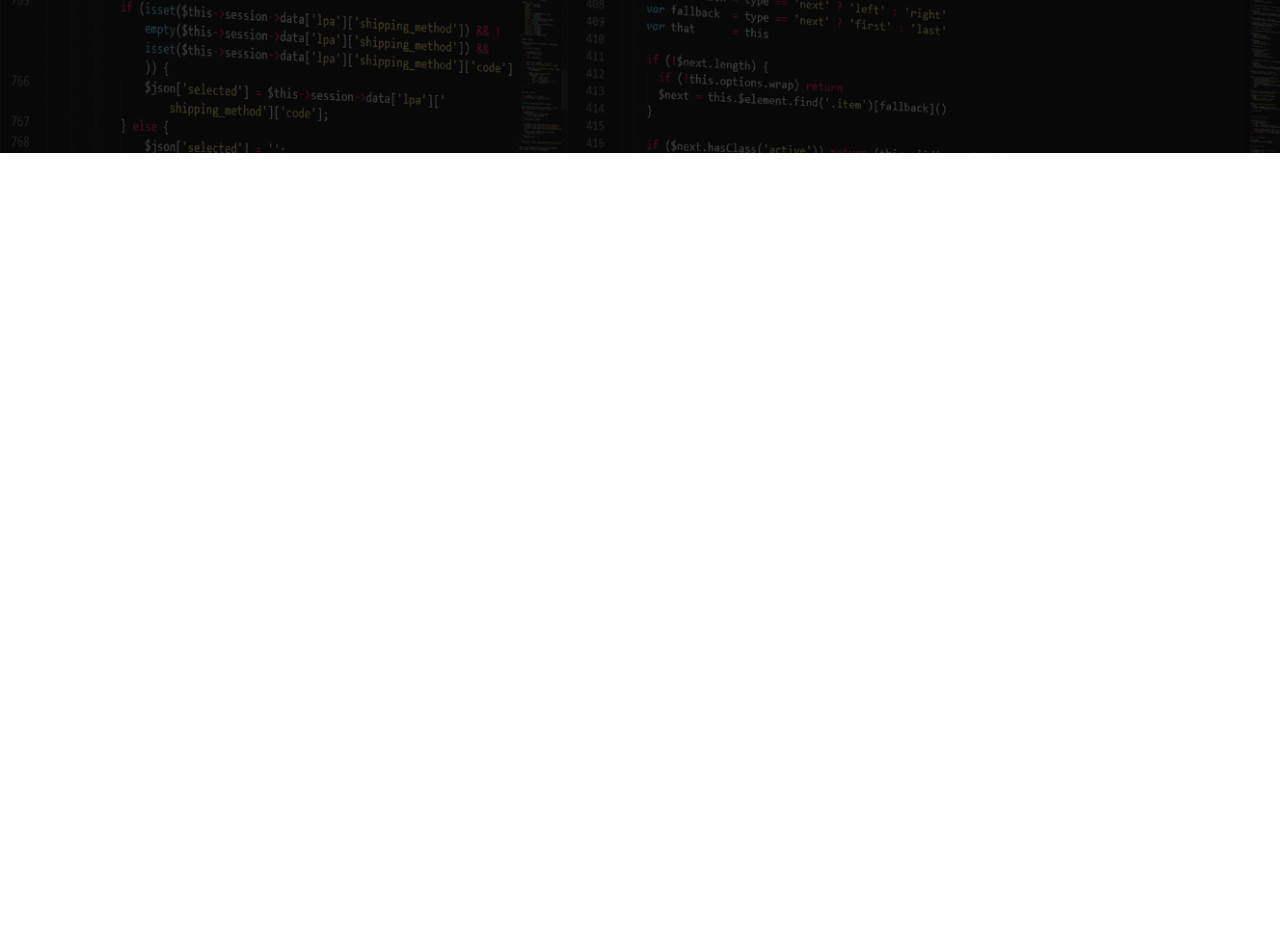
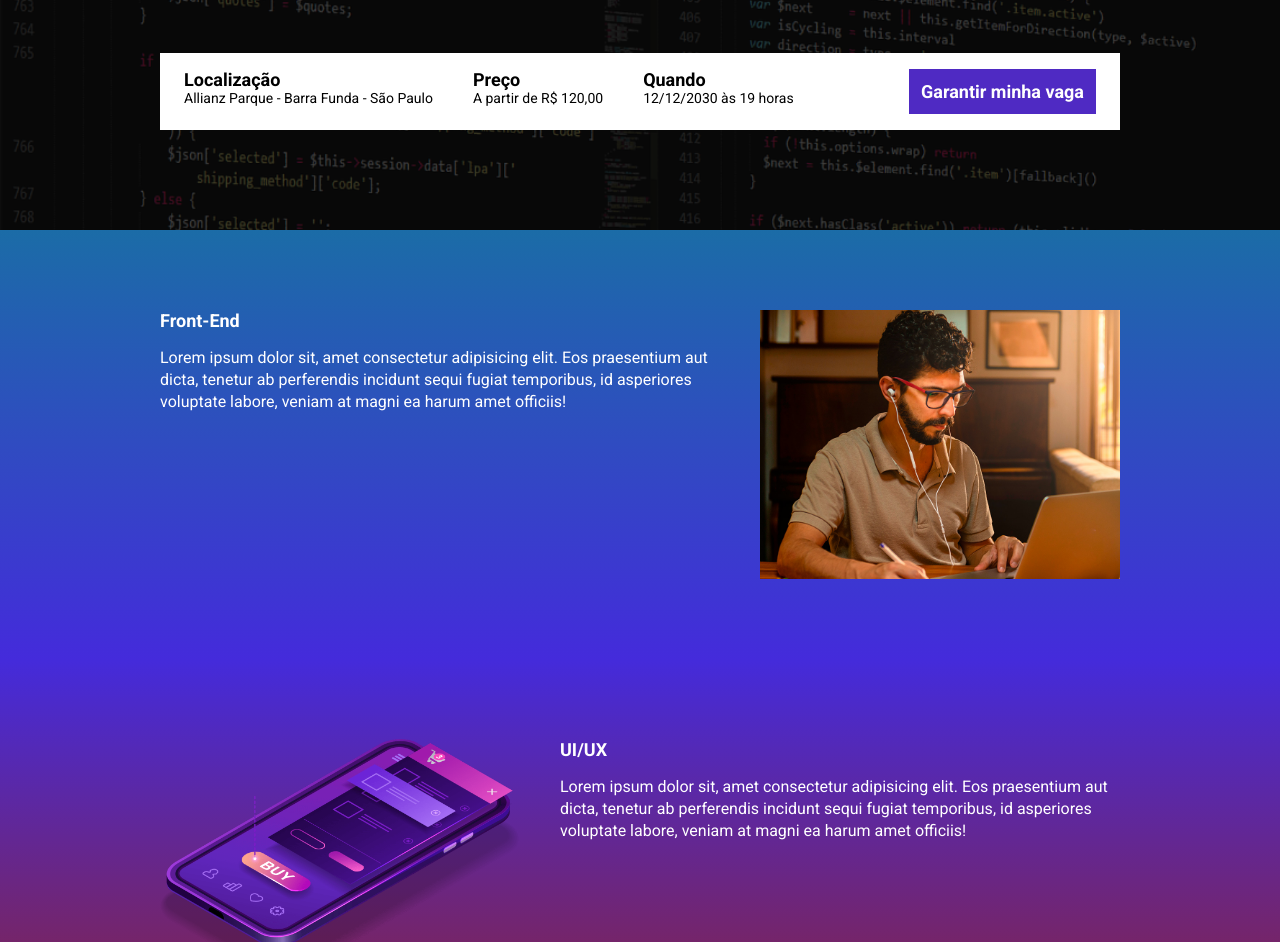
Before and after one commit to MarcosRPBernardino/tech_talks_landing_page, a website built with Parcel: page src/index.html in a window 1280 px wide. Shown: the part 331-1273 px from the top of the page. Before the commit the page ends 800 px from the top, so only its background shows below. Built offline with nearby package versions, Linux system fonts and the light colour scheme.

Commit message:
Creating the countdown

```diff
--- a/package.json
+++ b/package.json
@@ -2,9 +2,9 @@
   "name": "exercicio",
   "version": "1.0.0",
   "description": "",
-  "main": "index.js",
   "scripts": {
     "dev": "parcel src/index.html src/styles/main.scss src/scripts/main.js",
+    "build": "parcel build src/index.html",
     "test": "echo \"Error: no test specified\" && exit 1"
   },
   "keywords": [],
@@ -13,6 +13,7 @@
   "devDependencies": {
     "@parcel/transformer-sass": "^2.13.3",
     "parcel": "^2.13.3",
-    "sharp": "^0.33.5"
+    "sharp": "^0.33.5",
+    "svgo": "^3.3.2"
   }
 }
--- a/src/index.html
+++ b/src/index.html
@@ -8,17 +8,83 @@
     <link rel="preconnect" href="https://fonts.gstatic.com" crossorigin>
     <link href="https://fonts.googleapis.com/css2?family=Roboto:ital,wght@0,100..900;1,100..900&display=swap" rel="stylesheet">
     <link rel="stylesheet" href="styles/main.scss">
+    <link rel="stylesheet" href="https://unpkg.com/aos@next/dist/aos.css" />
 </head>
 <body>
     <header class="hero">
         <div class="container">
             <img class="hero__logo" src="./images/ebac_logo.svg" alt="Ebac">
-            <p class="hero__text">
-                O maior evento de tecnologia do Brasil começa em 10d 12h 20m 15s
+            <p id="chamada" class="hero__text">
+                O maior evento de tecnologia do Brasil começa em <span id="contador"></span>
             </p>
+            <div class="infos-bar">
+                <ul class="infos-bar__infos">
+                    <li class="infos-bar__infos__item">
+                        <b>Localização</b>
+                        Allianz Parque - Barra Funda - São Paulo
+                    </li>
+                    <li class="infos-bar__infos__item">
+                        <b>Preço</b>
+                        A partir de R$ 120,00
+                    </li>
+                    <li class="infos-bar__infos__item">
+                        <b>Quando</b>
+                        12/12/2030 às 19 horas
+                    </li>
+                </ul>
+                <a class="button button--primary"  href="">
+                    Garantir minha vaga
+                </a>
+            </div>
         </div>
     </header>
 
+    <section class="event event--frontend">
+        <div class="container" data-aos="fade-right">
+            <div class="event__detail">
+                <h2 class="event__detail__title">Front-End</h2>
+                <p class="event__detail__description">
+                    Lorem ipsum dolor sit, amet consectetur adipisicing elit. Eos praesentium aut dicta, tenetur ab perferendis incidunt sequi fugiat temporibus, id asperiores voluptate labore, veniam at magni ea harum amet officiis!
+                </p>
+            </div>
+            <img class="event__image" src="./images/frontend.png" alt="Front-end">
+        </div>
+    </section>
+    <section class="event event--ux-ui event--image-left">
+        <div class="container" data-aos="fade-left">
+            <div class="event__detail">
+                <h2 class="event__detail__title">UI/UX</h2>
+                <p class="event__detail__description">
+                    Lorem ipsum dolor sit, amet consectetur adipisicing elit. Eos praesentium aut dicta, tenetur ab perferendis incidunt sequi fugiat temporibus, id asperiores voluptate labore, veniam at magni ea harum amet officiis!
+                </p>
+            </div>
+            <img class="event__image" src="./images/ui-ux.png" alt="Front-end">
+        </div>
+    </section>
+    <section class="event event--data-science">
+        <div class="container" data-aos="fade-right">
+            <div class="event__detail">
+                <h2 class="event__detail__title">Data Science</h2>
+                <p class="event__detail__description">
+                    Lorem ipsum dolor sit, amet consectetur adipisicing elit. Eos praesentium aut dicta, tenetur ab perferendis incidunt sequi fugiat temporibus, id asperiores voluptate labore, veniam at magni ea harum amet officiis!
+                </p>
+            </div>
+            <img class="event__image" src="./images/data.png" alt="Front-end">
+        </div>
+    </section>
+    <section class="event event--backend event--image-left">
+        <div class="container" data-aos="fade-left">
+            <div class="event__detail">
+                <h2 class="event__detail__title">Back-End</h2>
+                <p class="event__detail__description">
+                    Lorem ipsum dolor sit, amet consectetur adipisicing elit. Eos praesentium aut dicta, tenetur ab perferendis incidunt sequi fugiat temporibus, id asperiores voluptate labore, veniam at magni ea harum amet officiis!
+                </p>
+            </div>
+            <img class="event__image" src="./images/backend.png" alt="Front-end">
+        </div>
+    </section>
+
+    <script src="https://unpkg.com/aos@next/dist/aos.js"></script>
     <script src="scripts/main.js"></script>
 </body>
 </html>
--- a/src/scripts/main.js
+++ b/src/scripts/main.js
@@ -1 +1,28 @@
-console.log('Ola, mundo');
+AOS.init();
+
+const dataDoEvento= new Date("Dec 12, 2030 19:00:00");
+const timeStampDoEvento = dataDoEvento.getTime();
+
+const contaAshoras = setInterval(function (){
+    const agora = new Date();
+    const timeStampAtual = agora.getTime();
+
+    const distanciaAteOEvento = timeStampDoEvento - timeStampAtual;
+
+    const diaEmMs = 1000 * 60 * 60 * 24;
+    const horasEmMs = 1000 * 60 * 60;
+    const minutosEmMs = 1000 * 60;
+    const segundosEmMs = 1000;
+
+    const diasAteOEvento = Math.floor  (distanciaAteOEvento / diaEmMs);
+    const horasAteOEvento = Math.floor ((distanciaAteOEvento % diaEmMs)  / horasEmMs);
+    const minutosAteOEvento = Math.floor ((distanciaAteOEvento % horasEmMs) / minutosEmMs);
+    const segundosAteOEvento = Math.floor ((distanciaAteOEvento % minutosEmMs) / segundosEmMs);
+
+    document.getElementById ('contador').innerHTML = `${diasAteOEvento}d ${horasAteOEvento}h  ${minutosAteOEvento}m  ${segundosAteOEvento}s`
+
+    if (distanciaAteOEvento < 0) {
+        clearInterval(contaAshoras);
+        document.getElementById ('chamada').innerHTML = 'O maior evento de tecnologia do Brasil em 2030'
+    }
+}, 1000);
--- /dev/null
+++ b/src/styles/_event.scss
@@ -0,0 +1,65 @@
+@use 'variables';
+
+.event{
+    padding: 80px 0;
+
+
+    &--frontend{
+        background-image: linear-gradient(variables.$blue1, variables.$blue2);
+    }
+
+    &--ux-ui{
+        background-image: linear-gradient(variables.$blue2, variables.$pink);
+    }
+
+    &--data-science{
+        background-image: linear-gradient(variables.$pink, variables.$yellow);
+    }
+
+    &--backend{
+        background-image: linear-gradient(variables.$yellow, variables.$pink);
+    }
+
+    &--image-left{
+        .container{
+            flex-direction: row-reverse;
+        }
+    }
+
+    .container{
+        display: flex;
+        gap: 40px;
+    }
+
+    &__image{
+        max-width: 360px;
+    }
+
+    &__detail {
+
+        &__title{
+            font-size: 18px;
+            font-weight: bold;
+            margin-bottom: 16px;
+        }
+
+        &__description{
+            line-height: 22px;
+        }
+    }
+
+    @media (max-width: 640px){
+        .container{
+            display: block;
+        }
+
+        &__image{
+            width: 100%;
+        }
+
+        &__detail {
+            margin-right: 0;
+            margin-bottom: 16px;
+        }
+    }
+}
--- a/src/styles/_hero.scss
+++ b/src/styles/_hero.scss
@@ -1,3 +1,5 @@
+@use 'variables';
+
 .hero{
     padding-top: 64px;
     padding-bottom: 100px;
@@ -16,7 +18,7 @@
         left: 0;
         width: 100%;
         height: 100%;
-        background-color: #000;
+        background-color: variables.$secondaryTextColor;
         content: '';
         opacity: .7;
     }
--- /dev/null
+++ b/src/styles/_variables.scss
@@ -0,0 +1,8 @@
+$textColor: #fff;
+$secondaryTextColor: #000;
+
+$blue1: #1b6ca7;
+$blue2: #442bdb;
+$pink: #89223B;
+$yellow: #9c791d;
+$purple: #4f2ac3;
--- /dev/null
+++ b/src/styles/components/_buttons.scss
@@ -0,0 +1,25 @@
+@use '../variables';
+
+.button{
+    padding: 12px;
+    font-size: 18px;
+    font-weight: bold;
+    text-decoration: none;
+    text-align: center;
+    white-space: nowrap;
+
+    &--primary{
+        color: variables.$textColor;
+        background-color: variables.$purple;
+    }
+
+    @media (max-width: 640px){
+        display: block;
+        width: 100%;
+    }
+
+    @media (max-width: 1024px){
+        display: flex;
+        align-items: center;
+    }
+}
--- /dev/null
+++ b/src/styles/components/_infos_bar.scss
@@ -0,0 +1,42 @@
+@use '../variables';
+
+.infos-bar{
+    padding: 16px 24px;
+    background-color: variables.$textColor;
+    display: flex;
+    justify-content: space-between;
+
+    &__infos{
+        display: flex;
+        gap: 40px;
+
+        &__item{
+            font-size: 14px;
+            color: variables.$secondaryTextColor;
+
+            b{
+                color: variables.$secondaryTextColor;
+                font-size: 18px;
+                display: block;
+            }
+        }
+    }
+
+    @media (max-width: 640px){
+        display: block;
+
+        &__infos{
+            display: block;
+
+            &__item{
+                margin-bottom: 24px;
+            }
+        }
+    }
+
+    @media (max-width: 1024px){
+        &__infos{
+            gap: 16px;
+        }
+    }
+}
--- a/src/styles/main.scss
+++ b/src/styles/main.scss
@@ -1,11 +1,16 @@
 @use 'hero';
+@use 'components/infos_bar';
+@use 'components/buttons';
+@use 'event';
+@use 'variables';
 
 *{
     margin: 0;
     padding: 0;
     box-sizing: border-box;
     font-family: Roboto, sans-serif;
-    color: #fff;
+    color: variables.$textColor;
+    list-style: none;
 }
 
 .container{
```
Also changed, not shown: 1 other file.
